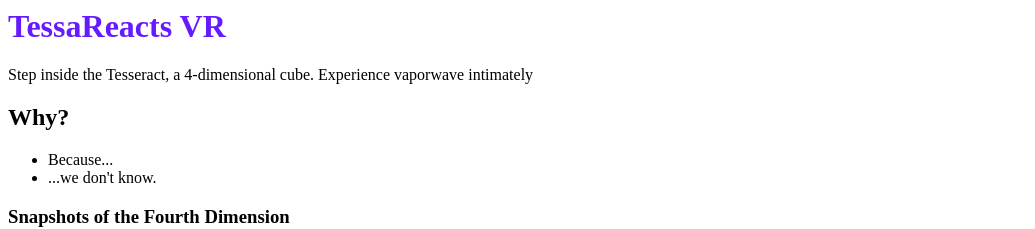
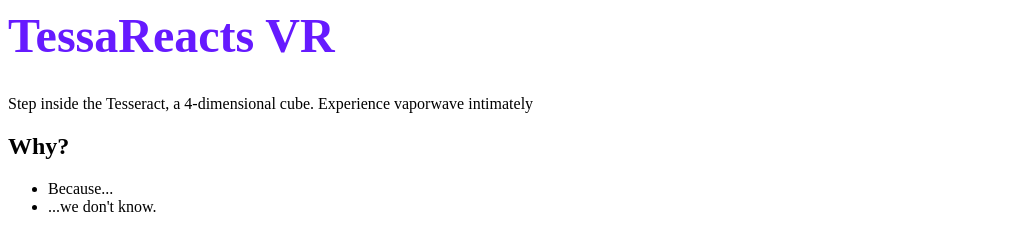
Before and after one commit to Memphisw/memphisw.github.io, a plain HTML site: page index.html in a window 1280 px wide. Shown: the top 229 px of the page, without its empty margins (0-1035 px from the left). Drawn offline with Linux system fonts and the light colour scheme.

Commit message:
Update index.html

```diff
--- a/index.html
+++ b/index.html
@@ -1,5 +1,6 @@
 <body background-color: #ffb3b3>
-<h1 style="color:#661aff;">TessaReacts VR</h1>
+<h1 style="color:#661aff;  font-family: Monoton;
+  font-size: 48px;">TessaReacts VR</h1>
 <p>Step inside the Tesseract, a 4-dimensional cube. Experience vaporwave intimately</p>
   <h2>Why?</h2>
  <ul>
```
